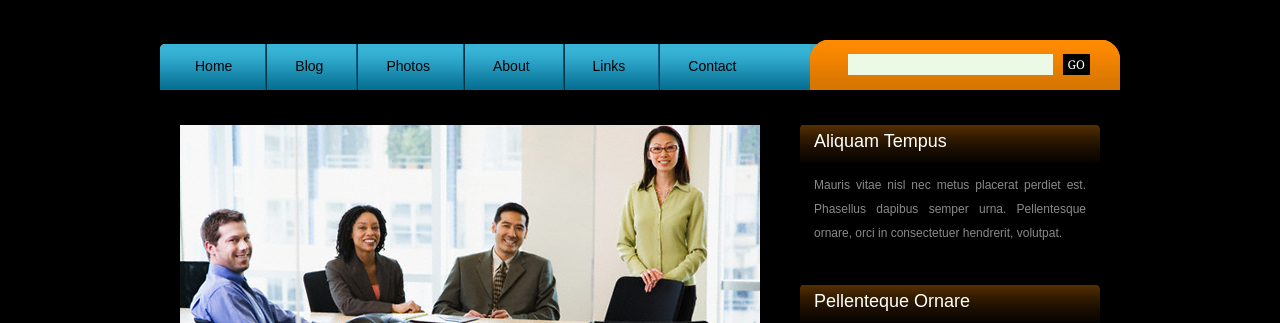
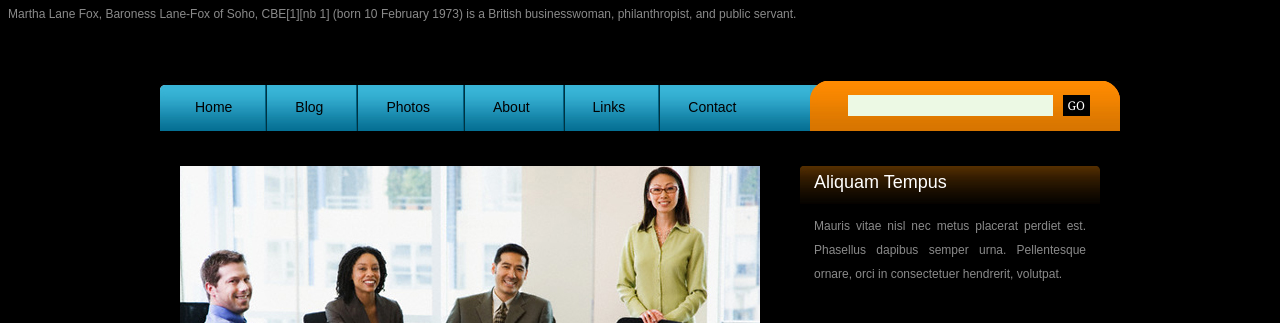
Before and after one commit to ainhoxhxz/hello-world-hva16, a plain HTML site: page index.html in a window 1280 px wide. Shown: the top 323 px of the page. Drawn offline with Linux system fonts and the light colour scheme.

Commit message:
Añadir parrafo sobre Martha Lane Fox hva16

```diff
--- a/index.html
+++ b/index.html
@@ -8,6 +8,7 @@
 <link href="style.css" rel="stylesheet" type="text/css" media="screen" />
 </head>
 <body>
+<p>Martha Lane Fox, Baroness Lane-Fox of Soho, CBE[1][nb 1] (born 10 February 1973) is a British businesswoman, philanthropist, and public servant.</p>
 <div id="wrapper">
 	<div id="logo">
 		<h1>&nbsp;</h1>
```
